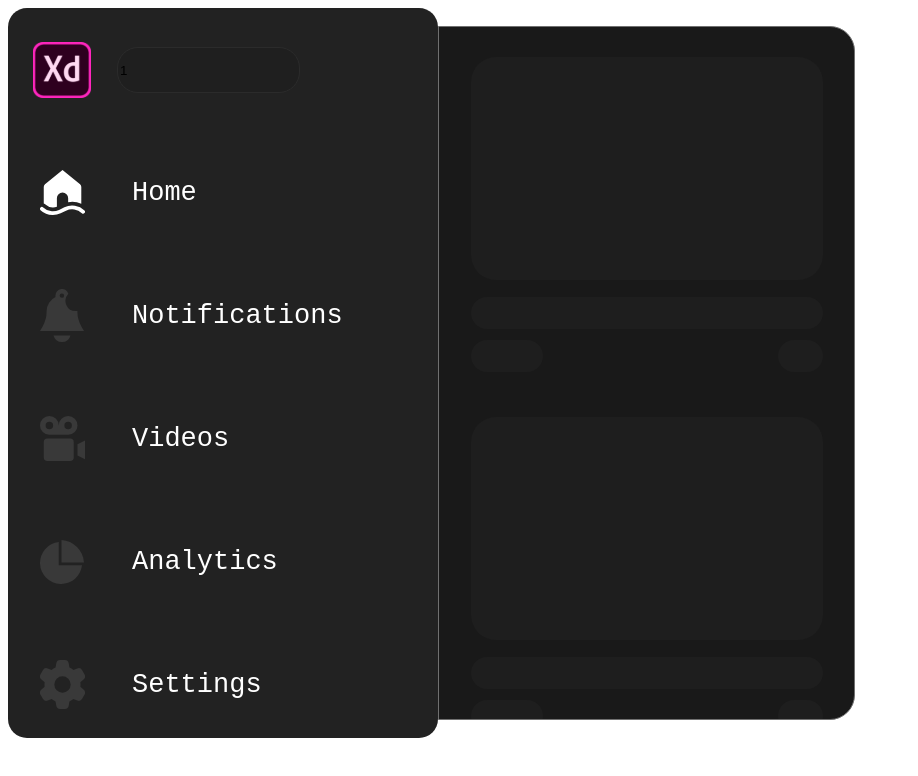
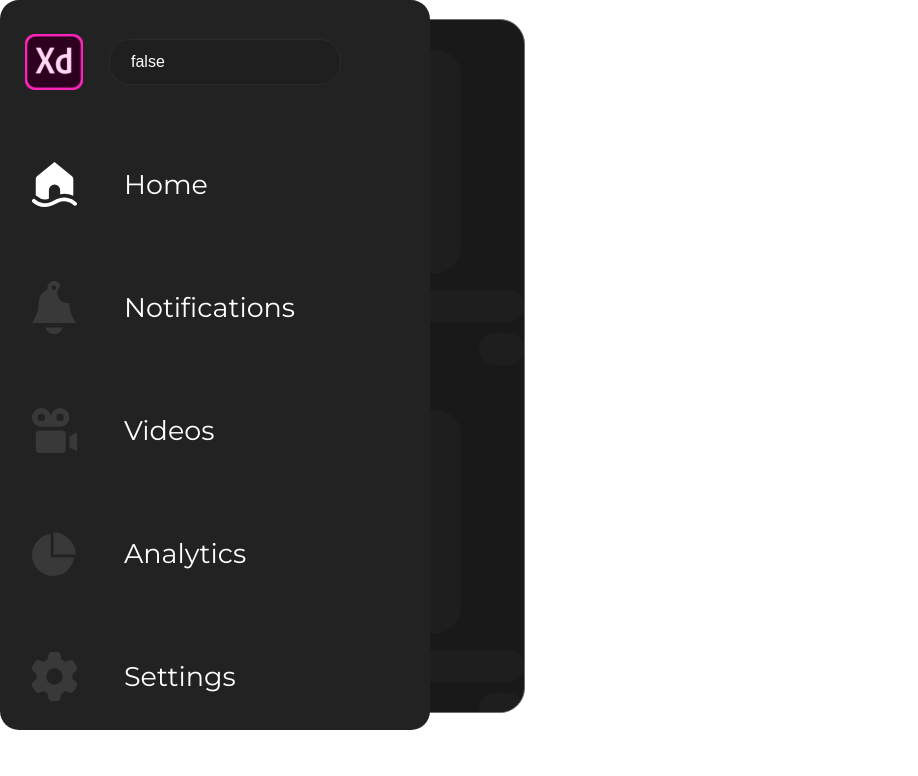
Before and after one commit to InteractiveNerd/expanding-menu, a React (Create React App) app: page / in a window 1280 px wide. Shown: the top 776 px of the page, without its empty margins (0-918 px from the left). Built offline with nearby package versions, Linux system fonts and the light colour scheme.

Commit message:
added font styling

```diff
--- a/src/com/organisms/Cards/Cards.scss
+++ b/src/com/organisms/Cards/Cards.scss
@@ -7,8 +7,10 @@
   border: 1px solid #707070;
   display: flex;
   flex-direction: column;
-  align-items: center;
   overflow-y: hidden;
+  position: relative;
+  z-index: 5;
+  margin: 19px 0 0 108px;
 
   .box-container {
     display: flex;
--- a/src/com/organisms/Navigation/Navigation.js
+++ b/src/com/organisms/Navigation/Navigation.js
@@ -2,7 +2,7 @@
 import './Navigation.scss';
 
 const Navigation = () => {
-  const [count, setCount] = useState(1);
+  const [navSwitch, setNavSwitch] = useState(false);
   return (
     <div className="nav open">
       <div className="nav-header">
@@ -11,7 +11,7 @@
         </div>
         <div className="nav-search">
           <form>
-            <input type="text" name="search" id="search" value={count} />
+            <input type="text" name="search" id="search" value={navSwitch} />
           </form>
         </div>
       </div>
--- a/src/com/organisms/Navigation/Navigation.scss
+++ b/src/com/organisms/Navigation/Navigation.scss
@@ -6,6 +6,8 @@
   display: grid;
   grid-template-rows: 124px 1fr;
   row-gap: 21px;
+  position: absolute;
+  z-index: 10;
 
   &.open {
     width: 430px;
@@ -27,6 +29,9 @@
       height: 42px;
       border-radius: 21px;
       border: 1px solid #2b2b2b;
+      color: white;
+      font-size: 16px;
+      padding-left: 21px;
     }
   }
 
@@ -52,7 +57,7 @@
       display: flex;
       align-items: center;
       margin: 0 0 0 16px;
-      font-family: monospace;
+      font-family: 'Montserrat', sans-serif;
       font-size: 27px;
       color: white;
     }
--- a/src/index.scss
+++ b/src/index.scss
@@ -1 +1,138 @@
 // Add CSS RESET HERE
+/* http://meyerweb.com/eric/tools/css/reset/
+   v2.0 | 20110126
+   License: none (public domain)
+*/
+
+html,
+body,
+div,
+span,
+applet,
+object,
+iframe,
+h1,
+h2,
+h3,
+h4,
+h5,
+h6,
+p,
+blockquote,
+pre,
+a,
+abbr,
+acronym,
+address,
+big,
+cite,
+code,
+del,
+dfn,
+em,
+img,
+ins,
+kbd,
+q,
+s,
+samp,
+small,
+strike,
+strong,
+sub,
+sup,
+tt,
+var,
+b,
+u,
+i,
+center,
+dl,
+dt,
+dd,
+ol,
+ul,
+li,
+fieldset,
+form,
+label,
+legend,
+table,
+caption,
+tbody,
+tfoot,
+thead,
+tr,
+th,
+td,
+article,
+aside,
+canvas,
+details,
+embed,
+figure,
+figcaption,
+footer,
+header,
+hgroup,
+menu,
+nav,
+output,
+ruby,
+section,
+summary,
+time,
+mark,
+audio,
+video {
+  margin: 0;
+  padding: 0;
+  border: 0;
+  font-size: 100%;
+  font: inherit;
+  vertical-align: baseline;
+}
+/* HTML5 display-role reset for older browsers */
+article,
+aside,
+details,
+figcaption,
+figure,
+footer,
+header,
+hgroup,
+menu,
+nav,
+section {
+  display: block;
+}
+body {
+  line-height: 1;
+}
+ol,
+ul {
+  list-style: none;
+}
+blockquote,
+q {
+  quotes: none;
+}
+blockquote:before,
+blockquote:after,
+q:before,
+q:after {
+  content: '';
+  content: none;
+}
+table {
+  border-collapse: collapse;
+  border-spacing: 0;
+}
+
+// Fonts Import
+// Monserat
+@import url('https://fonts.googleapis.com/css2?family=Montserrat:wght@300;400;500&display=swap');
+
+body {
+  font-family: 'Montserrat', sans-serif;
+}
```
